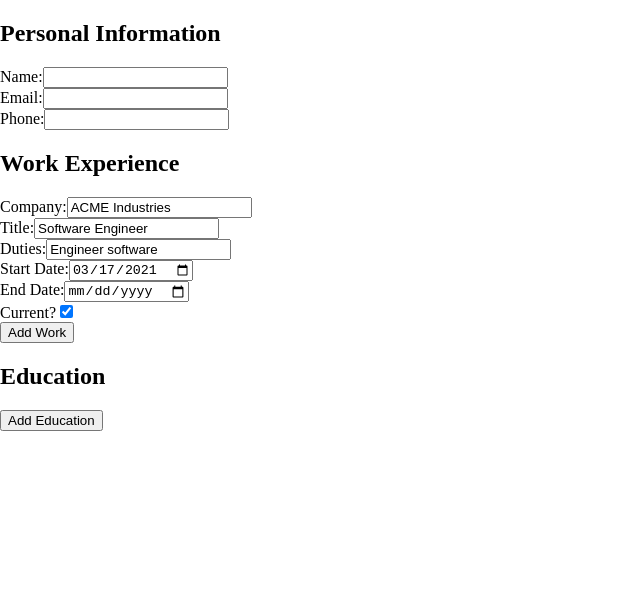
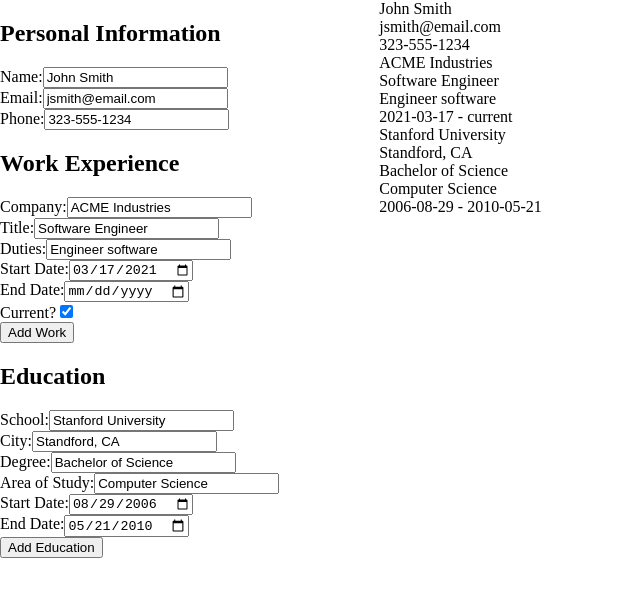
Before and after one commit to kihno/cv-project, a React (Create React App) app: page / in a window 1280 px wide. Shown: the top 596 px of the page, without its empty margins (0-640 px from the left). Built offline with nearby package versions, Linux system fonts and the light colour scheme.

Commit message:
Create Resume component to display all input values

```diff
--- a/src/App.js
+++ b/src/App.js
@@ -3,6 +3,7 @@
 import Personal from './components/Personal';
 import Education from './components/Education';
 import Experience from './components/Experience';
+import Resume from './components/Resume';
 
 
 class App extends React.Component {
@@ -10,6 +11,12 @@
     super();
 
     this.state = {
+      person: {
+        name: 'John Smith',
+        email: 'jsmith@email.com',
+        phone: '323-555-1234',
+      },
+
       job: {
         company: '',
         title: '',
@@ -39,8 +46,27 @@
         current: true,
         id: uniqid(),
       },],
-      allEdu: []
+      allEdu: [{
+        school: 'Stanford University',
+        city: 'Standford, CA',
+        degree: 'Bachelor of Science',
+        study: 'Computer Science',
+        startDate: '2006-08-29',
+        endDate: '2010-05-21',
+        id: uniqid(),
+      }]
     }
+  }
+
+  handlePersonInput = (e) => {
+    const name = e.target.name;
+    const value = e.target.value;
+
+    this.setState({
+      person: {
+        [name]: value,
+      }
+    })
   }
 
   handleJobInput = (e, index) => {
@@ -98,17 +124,39 @@
     });
   }
 
+  handleCheck = (e, index) => {
+    const value = e.target.value;
+    console.log(value);
+
+    if (value === false) {
+      return
+    } else {
+      const updateAllJobs = [...this.state.allJobs];
+      updateAllJobs[index].endDate = 'current';
+
+      this.setState({
+        allJobs: updateAllJobs,
+      });
+    }
+
+  }
+
   render() {
     return(
-      <div>
+      <div id="container">
+        <div id="formContainer">
           <h2>Personal Information</h2>
-        <Personal />
+          <Personal person={this.state.person} handleChange={this.handlePersonInput} />
           <h2>Work Experience</h2>
-        <Experience allJobs={this.state.allJobs} handleChange={this.handleJobInput} />
+          <Experience allJobs={this.state.allJobs} handleChange={this.handleJobInput} handleCheck={this.handleCheck}/>
           <button id="addWork" onClick={this.handleAddWork}>Add Work</button>
           <h2>Education</h2>
           <Education allEdu={this.state.allEdu} handleChange={this.handleSchoolInput} />
           <button id="addSchool" onClick={this.handleAddSchool}>Add Education</button>
+        </div>
+        <div id="resumeContainer">
+          <Resume data={this.state} />
+        </div>
       </div>
     );
   }
--- /dev/null
+++ b/src/components/Date.js
@@ -0,0 +1,29 @@
+import React from 'react';
+
+class Date extends React.Component {
+    constructor(props) {
+        super(props)
+    }
+
+    renderDate = () => {
+        const { startDate, endDate, current } = this.props;
+
+        if (current === true) {
+            return (
+                <div className="dates">{startDate + " - current"}</div>
+            )
+        } else {
+            return (
+                <div className="dates">{startDate + ' - ' + endDate}</div>
+            )
+        }
+    }
+
+    render() {
+        return(
+            <div>{this.renderDate()}</div>
+        )
+    }
+}
+
+export default Date;
--- a/src/components/Experience.js
+++ b/src/components/Experience.js
@@ -6,7 +6,7 @@
     }
 
     render() {
-        const { allJobs, handleChange } = this.props;
+        const { allJobs, handleChange, handleCheck } = this.props;
         return (
             <div>
                 {allJobs.map((job) => {
@@ -28,7 +28,7 @@
                                     <input type="date" className="endDate" name="endDate" value={job.endDate} onChange={(e) => handleChange(e, index)} />
                                 </label>
                                 <label htmlFor="current">Current?
-                                    <input type="checkbox" className="current" name="current" value={job.current} checked={job.current} onChange={(e) => handleChange(e, index)} />
+                                    <input type="checkbox" className="current" name="current" value={job.current} checked={job.current} onChange={(e) => handleCheck(e, index)} />
                                 </label>
                             </form>
 
--- a/src/components/Personal.js
+++ b/src/components/Personal.js
@@ -6,16 +6,17 @@
     }
 
     render() {
+        const { person, handleChange } = this.props;
         return (
             <form>
                 <label htmlFor="name">Name:
-                    <input type="text" id="name" />
+                    <input type="text" name="name" id="name" value={person.name} onChange={handleChange} />
                 </label>
                 <label htmlFor="email">Email:
-                    <input type="email" id="email" />
+                    <input type="email" name="email" id="email" value={person.email} onChange={handleChange} />
                 </label>
                 <label htmlFor="phone">Phone:
-                    <input type="phone" id="phone" />
+                    <input type="phone" name="phone" id="phone" value={person.phone} onChange={handleChange} />
                 </label>
             </form>
         )
--- /dev/null
+++ b/src/components/Resume.js
@@ -0,0 +1,44 @@
+import React from 'react';
+import Date from './Date';
+
+class Resume extends React.Component {
+    constructor(props) {
+        super(props)
+    }
+
+    render() {
+        const { person, allJobs, allEdu } = this.props.data;
+        return(
+            <div id="resume">
+                <div id="person">
+                    <div id="name">{person.name}</div>
+                    <div id="email">{person.email}</div>
+                    <div id="phone">{person.phone}</div>
+                </div>
+                <div id="experience">
+                    {allJobs.map((job) =>{
+                        return <div className="job" key={job.id}>
+                                    <div className="jobCompany">{job.company}</div>
+                                    <div className="jobTitle">{job.title}</div>
+                                    <div className="jobDuties">{job.duties}</div>
+                                    <Date startDate={job.startDate} endDate={job.endDate} current={job.current} />
+                                </div>
+                    })}
+                </div>
+                <div id="education">
+                    {allEdu.map((edu) => {
+                        return <div className="school" key={edu.id}>
+                                    <div className="schoolName">{edu.school}</div>
+                                    <div className="schoolCcity">{edu.city}</div>
+                                    <div className="schoolDegree">{edu.degree}</div>
+                                    <div className="schoolStudy">{edu.study}</div>
+                                    <Date startDate={edu.startDate} endDate={edu.endDate} />
+                                </div>
+                    })}
+                </div>
+            </div>
+        )
+    }
+}
+
+export default Resume;
--- a/src/styles/index.css
+++ b/src/styles/index.css
@@ -1,5 +1,10 @@
 body {
   margin: 0;
+}
+
+#container {
+  display: flex;
+  gap: 100px;
 }
 
 form {
```
Lines whose indentation alone changed are shown as unchanged.
